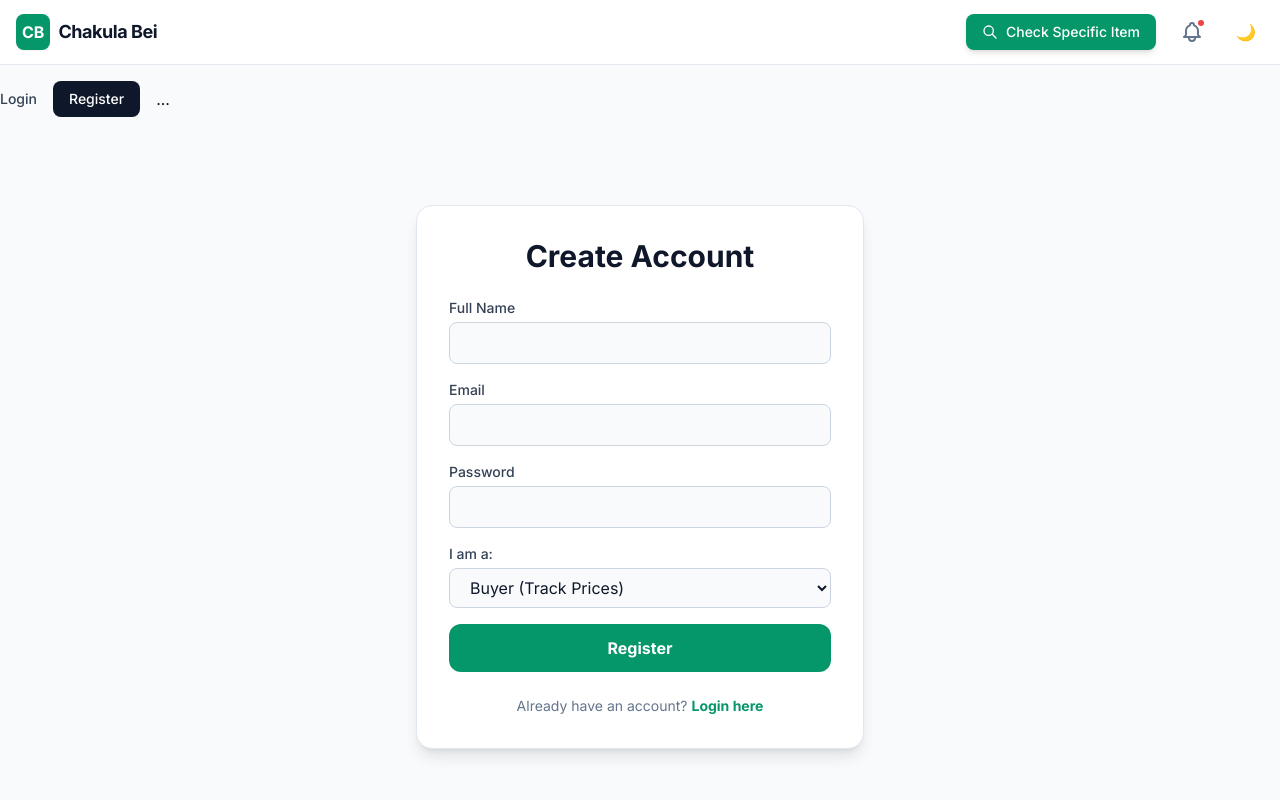
After one commit to Farahou110/scraper101, a Flask app: page /register in a window 1280 px wide. The commit adds this page. Run offline with Flask 3, Linux system fonts and the light colour scheme; some libraries are stand-ins or nearby versions.

Commit message:
☕There is always one more bug to fix😄💻

```diff
--- a/app.py
+++ b/app.py
@@ -6,6 +6,11 @@ import statistics
 from datetime import datetime
 from pathlib import Path
 from scraper import scrape_real_data, scrape_single_item
+
+# --- NEW IMPORTS FOR AUTH ---
+from flask_login import LoginManager, UserMixin, login_user, login_required, logout_user, current_user
+from werkzeug.security import generate_password_hash, check_password_hash
+from bson.objectid import ObjectId
 
 # --- SETUP ---
 env_path = Path(__file__).parent / '.env'
@@ -18,29 +23,100 @@ db = client.get_default_database('chakula_db')
 app = Flask(__name__)
 app.secret_key = 'supersecretkey'
 
-# --- ROUTES ---
+# --- AUTH SETUP ---
+login_manager = LoginManager()
+login_manager.init_app(app)
+login_manager.login_view = 'login'
+
+# User Class for Flask-Login
+class User(UserMixin):
+    def __init__(self, user_doc):
+        self.id = str(user_doc['_id'])
+        self.name = user_doc['name']
+        self.email = user_doc['email']
+        self.role = user_doc.get('role', 'buyer') # buyer or seller
+
+@login_manager.user_loader
+def load_user(user_id):
+    user_doc = db.users.find_one({"_id": ObjectId(user_id)})
+    if user_doc:
+        return User(user_doc)
+    return None
+
+# --- AUTH ROUTES ---
+
+@app.route('/register', methods=['GET', 'POST'])
+def register():
+    if request.method == 'POST':
+        name = request.form.get('name')
+        email = request.form.get('email')
+        password = request.form.get('password')
+        role = request.form.get('role') # 'buyer' or 'seller'
+
+        if db.users.find_one({"email": email}):
+            flash("Email already exists. Please login.", "error")
+            return redirect(url_for('register'))
+
+        # Secure Password Hashing
+        hashed_password = generate_password_hash(password)
+
+        db.users.insert_one({
+            "name": name,
+            "email": email,
+            "password": hashed_password,
+            "role": role,
+            "created_at": datetime.utcnow()
+        })
+        flash("Account created! Please log in.", "success")
+        return redirect(url_for('login'))
+
+    return render_template('register.html')
+
+@app.route('/login', methods=['GET', 'POST'])
+def login():
+    if request.method == 'POST':
+        email = request.form.get('email')
+        password = request.form.get('password')
+
+        user_doc = db.users.find_one({"email": email})
+
+        if user_doc and check_password_hash(user_doc['password'], password):
+            user = User(user_doc)
+            login_user(user)
+            flash(f"Welcome back, {user.name}!", "success")
+            return redirect(url_for('home'))
+        else:
+            flash("Invalid email or password.", "error")
+
+    return render_template('login.html')
+
+@app.route('/logout')
+@login_required
+def logout():
+    logout_user()
+    flash("You have been logged out.", "info")
+    return redirect(url_for('home'))
+
+# --- CORE ROUTES (Modified for Auth) ---
 
 @app.route('/')
 def home():
-    """Landing Page"""
-    return render_template('home.html')
+    categories = db.scrapped_items.distinct("category") or ['Food', 'Home']
+    cat_data = [{"name": c, "count": db.scrapped_items.count_documents({"category": c})} for c in categories]
+    return render_template('home.html', categories=cat_data)
 
 @app.route('/dashboard')
 def dashboard_categories():
-    """Category Hub"""
     categories = db.scrapped_items.distinct("category") or ['Food', 'Home']
     cat_data = [{"name": c, "count": db.scrapped_items.count_documents({"category": c})} for c in categories]
     return render_template('categories.html', categories=cat_data)
 
 @app.route('/category/<category_name>')
 def category_dashboard(category_name):
-    """
-    Dashboard: Shows cards with Cheapest Price highlighted.
-    """
+    # (Same pipeline as before)
     pipeline = [
         {"$match": {"category": category_name}},
-        {"$sort": {"price": 1}}, # Sort cheapest first to pick best deal
-
+        {"$sort": {"price": 1}},
         {
             "$group": {
                 "_id": "$commodity_name",
@@ -49,12 +125,11 @@ def category_dashboard(category_name):
                 "avg_price": {"$avg": "$price"},
                 "max_price": {"$max": "$price"},
                 "sources": {"$addToSet": "$source"},
-                "doc": {"$first": "$$ROOT"}
+                "source_count": {"$sum": 1}
             }
         }
     ]
     results = list(db.scrapped_items.aggregate(pipeline))
-
     cards = []
     for item in results:
         cards.append({
@@ -63,18 +138,19 @@ def category_dashboard(category_name):
             'cheapest_source': item['cheapest_source'],
             'avg_price': round(item['avg_price'], 0),
             'max_price': item['max_price'],
-            'source_count': len(item['sources']),
+            'source_count': item['source_count'],
             'sources_list': ", ".join(item['sources'])
         })
     return render_template('dashboard.html', items=cards, category=category_name)
 
-# --- ACTIONS ---
+# --- PROTECTED ACTIONS ---
 
 @app.route('/scrape-dashboard')
+@login_required  # Only logged in users can trigger scrape
 def scrape_dashboard_action():
     try:
         count = scrape_real_data(db)
-        flash(f"Updated! Scraped {count} prices from Naivas, Jumia & Carrefour.", "success")
+        flash(f"Updated! Scraped {count} prices.", "success")
     except Exception as e:
         flash(f"Update failed: {str(e)}", "error")
     return redirect(url_for('dashboard_categories'))
@@ -97,106 +173,73 @@ def check_specific_item():
 
     return render_template('check_item.html')
 
-
-
 @app.route('/search-results')
 def search_results():
+    # (Same graph logic as before)
     query = request.args.get('q', '').strip()
-
-    # 1. Fetch ALL history for this item (sorted by date)
-
     history = list(db.live_searches.find({"search_term": query}).sort("created_at", 1))
 
-    if not history:
-        return redirect(url_for('check_specific_item'))
+    if not history: return redirect(url_for('check_specific_item'))
 
-    # 2. Get the "Current" (Latest) status for the list view
-    # We organize by source to show the most recent price from each shop
     latest_by_source = {}
-    for entry in history:
-        latest_by_source[entry['source']] = entry
-
+    for entry in history: latest_by_source[entry['source']] = entry
     current_results = list(latest_by_source.values())
 
-    # 3. Calculate Stats
     prices = [r['price'] for r in current_results]
     stats = {
-        'min': min(prices),
-        'max': max(prices),
+        'min': min(prices), 'max': max(prices),
         'avg': round(sum(prices)/len(prices), 2),
         'best': min(current_results, key=lambda x: x['price'])
     }
 
-
-    # Get all unique dates from the history
+    # Graph Data Prep
     dates = sorted(list(set(row['created_at'].strftime('%Y-%m-%d') for row in history)))
-
     datasets = []
     colors = {'Naivas': '#ef4444', 'Jumia': '#f97316', 'Carrefour': '#3b82f6'}
-
     for source in ['Naivas', 'Jumia', 'Carrefour']:
-        # Filter history for just this supermarket
         source_data = [d for d in history if d['source'] == source]
-
-        # Create a lookup map: Date -> Price
         price_map = {d['created_at'].strftime('%Y-%m-%d'): d['price'] for d in source_data}
-
-        # Create the data array. N/A if date is missing
         data_points = [price_map.get(date, None) for date in dates]
-
-
         if any(p is not None for p in data_points):
             datasets.append({
-                'label': source,
-                'data': data_points,
+                'label': source, 'data': data_points,
                 'borderColor': colors.get(source, '#ccc'),
                 'backgroundColor': colors.get(source, '#ccc'),
-                'fill': False,
-                'tension': 0.1
+                'fill': False, 'tension': 0.1
             })
 
-    # pass graph object to frontend
-    graph_data = {
-        'labels': dates,
-        'datasets': datasets
-    }
-
+    graph_data = {'labels': dates, 'datasets': datasets}
     return render_template('search_result.html', query=query, items=current_results, stats=stats, graph=graph_data)
 
-
+# --- PROTECTED USER FEATURES ---
 
 @app.route('/api/subscribe', methods=['POST'])
+@login_required # Must be logged in to subscribe
 def subscribe_alert():
     data = request.json
     item_name = data.get('item_name')
     target_price = data.get('target_price')
 
-    if not item_name or not target_price: return jsonify({'error': 'Missing data'}), 400
-
     db.alerts.update_one(
-        {"item_name": item_name},
+        {"item_name": item_name, "user_id": current_user.id}, # Link to specific user
         {"$set": {"target_price": float(target_price), "active": True, "created_at": datetime.utcnow()}},
         upsert=True
     )
     return jsonify({'status': 'success', 'message': 'Alert set!'})
 
-# --- PROFILE & ALERTS VIEW ---
-
 @app.route('/profile')
+@login_required
 def profile():
-    user = {"name": "Guest User", "email": "user@example.com"}
-
-    my_alerts = list(db.alerts.find({"active": True}))
+    # Fetch ONLY this user's alerts
+    my_alerts = list(db.alerts.find({"user_id": current_user.id, "active": True}))
     notifications = []
     watching = []
 
     for alert in my_alerts:
-        # Check against LATEST scrapped data
         latest = db.scrapped_items.find_one(
             {"commodity_name": {"$regex": alert['item_name'], "$options": "i"}},
             sort=[("created_at", -1)]
         )
-
         item_data = {"item": alert['item_name'], "target": alert['target_price'], "current": "N/A", "status": "Pending"}
 
         if latest:
@@ -210,67 +253,48 @@ def profile():
                 item_data['status'] = "Target Met! 🎉"
             else:
                 item_data['status'] = "Price too high"
-
         watching.append(item_data)
 
-    return render_template('notifications.html', user=user, notifications=notifications, watching=watching)
+    return render_template('notifications.html', user=current_user, notifications=notifications, watching=watching)
 
-# --- DASHBOARD GRAPH API ---
+@app.route('/inventory', methods=['GET', 'POST'])
+@login_required
+def inventory():
+    # Only Sellers can access
+    if current_user.role != 'seller':
+        flash("Access Denied. Only Sellers can manage inventory.", "error")
+        return redirect(url_for('profile'))
 
-@app.route('/api/details/<comm_name>')
-def get_item_details(comm_name):
-    # Fetch history
-    data = list(db.scrapped_items.find({"commodity_name": comm_name}).sort("created_at", 1))
-
-    if not data:
-        return jsonify({'error': 'No data'})
-
-    # --- FIX: Convert ObjectId to string for JSON serialization ---
-    for doc in data:
-        if '_id' in doc:
-            doc['_id'] = str(doc['_id'])
-    # --------------------------------------------------------------
-
-    dates = sorted(list(set(row['created_at'].strftime('%Y-%m-%d') for row in data)))
-    datasets = {}
-
-    # Configure colors for 3 stores
-    colors = {'Naivas': '#ef4444', 'Jumia': '#f97316', 'Carrefour': '#3b82f6'}
-
-    for source in ["Naivas", "Jumia", "Carrefour"]:
-        prices = []
-        source_data = {d['created_at'].strftime('%Y-%m-%d'): d['price'] for d in data if d['source'] == source}
-        for date in dates:
-            prices.append(source_data.get(date, None))
-
-        datasets[source] = {
-            'label': source,
-            'data': prices,
-            'borderColor': colors.get(source, '#ccc'),
-            'backgroundColor': colors.get(source, '#ccc')
-        }
-
-    return jsonify({
-        'graph': {
-            'labels': dates,
-            'datasets': list(datasets.values())
-        },
-        'sources': data[-15:]
-    })
-
-# --- INVENTORY ---
-@app.route('/inventory', methods=['GET', 'POST'])
-def inventory():
     if request.method == 'POST':
         db.inventory.insert_one({
+            "user_id": current_user.id, # Link to this seller
             "name": request.form.get('name'),
             "quantity": int(request.form.get('quantity')),
             "price": float(request.form.get('price')),
             "date_added": datetime.utcnow()
         })
         return redirect(url_for('inventory'))
-    items = list(db.inventory.find().sort("date_added", -1))
+
+    items = list(db.inventory.find({"user_id": current_user.id}).sort("date_added", -1))
     return render_template('inventory.html', items=items)
+
+@app.route('/api/details/<comm_name>')
+def get_item_details(comm_name):
+
+    data = list(db.scrapped_items.find({"commodity_name": comm_name}).sort("created_at", 1))
+    if not data: return jsonify({'error': 'No data'})
+    for doc in data: doc['_id'] = str(doc['_id']) # Fix ObjectId error
+
+    dates = sorted(list(set(row['created_at'].strftime('%Y-%m-%d') for row in data)))
+    datasets = {}
+    colors = {'Naivas': '#ef4444', 'Jumia': '#f97316', 'Carrefour': '#3b82f6'}
+    for source in ["Naivas", "Jumia", "Carrefour"]:
+        prices = []
+        source_data = {d['created_at'].strftime('%Y-%m-%d'): d['price'] for d in data if d['source'] == source}
+        for date in dates: prices.append(source_data.get(date, None))
+        datasets[source] = {'label': source, 'data': prices, 'borderColor': colors.get(source, '#ccc'), 'backgroundColor': colors.get(source, '#ccc')}
+
+    return jsonify({'graph': {'labels': dates, 'datasets': list(datasets.values())}, 'sources': data[-15:]})
 
 if __name__ == '__main__':
     app.run(debug=True, port=5000)
--- a/requirements.txt
+++ b/requirements.txt
@@ -1,8 +1,10 @@
 flask
-supabase
+pymongo
+dnspython
 python-dotenv
 requests
 selenium
 webdriver-manager
 google-generativeai
 statistics
+flask-login
--- a/templates/base.html
+++ b/templates/base.html
@@ -49,6 +49,26 @@
             {% endif %}
         {% endwith %}
     </div>
+    <div class="flex items-center gap-4">
+
+    {% if current_user.is_authenticated %}
+        <a href="/check-specific-item" class="hidden md:flex items-center gap-2 text-sm font-medium bg-emerald-600 text-white hover:bg-emerald-700 px-4 py-2 rounded-lg transition shadow-md">
+            Check Item
+        </a>
+
+        <a href="/profile" class="relative p-2 rounded-lg text-slate-500 hover:bg-slate-100 dark:hover:bg-slate-700 transition" title="Profile">
+            <svg class="w-6 h-6" fill="none" stroke="currentColor" viewBox="0 0 24 24"><path stroke-linecap="round" stroke-linejoin="round" stroke-width="2" d="M16 7a4 4 0 11-8 0 4 4 0 018 0zM12 14a7 7 0 00-7 7h14a7 7 0 00-7-7z"></path></svg>
+        </a>
+
+        <a href="/logout" class="text-sm font-medium text-red-500 hover:text-red-700">Logout</a>
+
+    {% else %}
+        <a href="/login" class="text-sm font-medium text-slate-700 dark:text-slate-300 hover:text-emerald-600">Login</a>
+        <a href="/register" class="text-sm font-medium bg-slate-900 text-white px-4 py-2 rounded-lg hover:bg-slate-800">Register</a>
+    {% endif %}
+
+    <button onclick="toggleTheme()" ...>...</button>
+</div>
     <main class="flex-grow container mx-auto px-4 py-6">{% block content %}{% endblock %}</main>
     <script src="{{ url_for('static', filename='js/main.js') }}"></script>
     <script>
--- /dev/null
+++ b/templates/register.html
@@ -0,0 +1,34 @@
+{% extends "base.html" %}
+{% block content %}
+<div class="max-w-md mx-auto mt-16 bg-white dark:bg-slate-800 p-8 rounded-2xl shadow-lg border border-slate-200 dark:border-slate-700">
+    <h2 class="text-3xl font-bold text-center mb-6 text-slate-900 dark:text-white">Create Account</h2>
+
+    <form action="/register" method="POST" class="space-y-4">
+        <div>
+            <label class="block text-sm font-medium text-slate-700 dark:text-slate-300 mb-1">Full Name</label>
+            <input type="text" name="name" required class="w-full px-4 py-2 rounded-lg bg-slate-50 dark:bg-slate-900 border border-slate-300 dark:border-slate-600 focus:ring-2 focus:ring-emerald-500 outline-none dark:text-white">
+        </div>
+        <div>
+            <label class="block text-sm font-medium text-slate-700 dark:text-slate-300 mb-1">Email</label>
+            <input type="email" name="email" required class="w-full px-4 py-2 rounded-lg bg-slate-50 dark:bg-slate-900 border border-slate-300 dark:border-slate-600 focus:ring-2 focus:ring-emerald-500 outline-none dark:text-white">
+        </div>
+        <div>
+            <label class="block text-sm font-medium text-slate-700 dark:text-slate-300 mb-1">Password</label>
+            <input type="password" name="password" required class="w-full px-4 py-2 rounded-lg bg-slate-50 dark:bg-slate-900 border border-slate-300 dark:border-slate-600 focus:ring-2 focus:ring-emerald-500 outline-none dark:text-white">
+        </div>
+        <div>
+            <label class="block text-sm font-medium text-slate-700 dark:text-slate-300 mb-1">I am a:</label>
+            <select name="role" class="w-full px-4 py-2 rounded-lg bg-slate-50 dark:bg-slate-900 border border-slate-300 dark:border-slate-600 focus:ring-2 focus:ring-emerald-500 outline-none dark:text-white">
+                <option value="buyer">Buyer (Track Prices)</option>
+                <option value="seller">Seller (Manage Inventory)</option>
+            </select>
+        </div>
+
+        <button type="submit" class="w-full bg-emerald-600 hover:bg-emerald-700 text-white font-bold py-3 rounded-xl transition mt-4">Register</button>
+    </form>
+
+    <p class="text-center mt-6 text-sm text-slate-500">
+        Already have an account? <a href="/login" class="text-emerald-600 font-bold hover:underline">Login here</a>
+    </p>
+</div>
+{% endblock %}
```
Also changed, not shown: templates/login.html (added, +23 -0 lines), scraper.py (line endings or trailing spaces).
